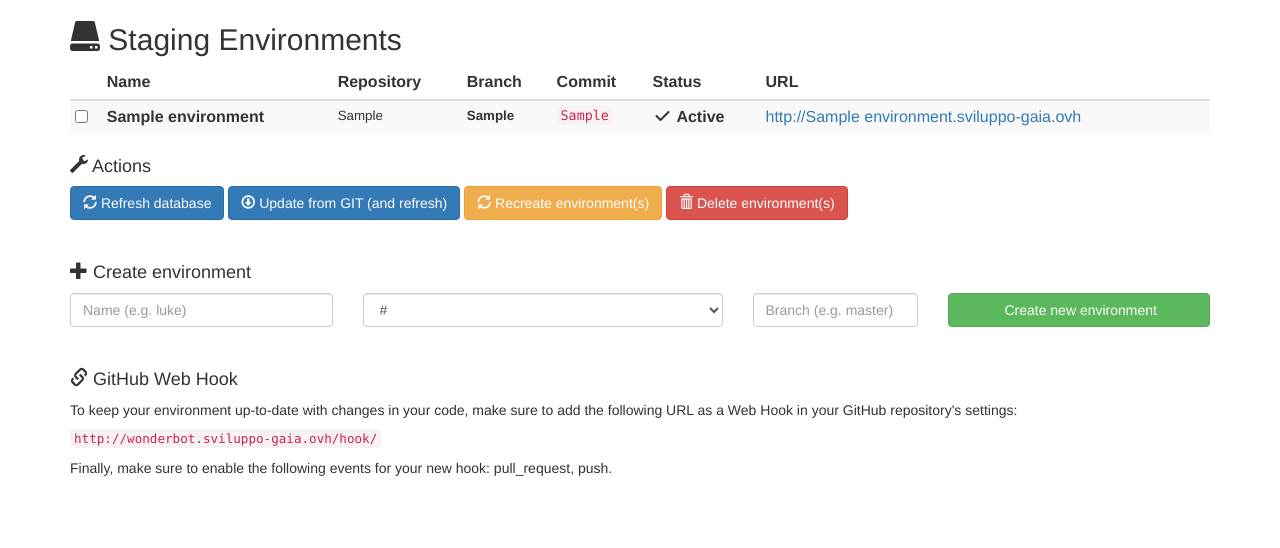
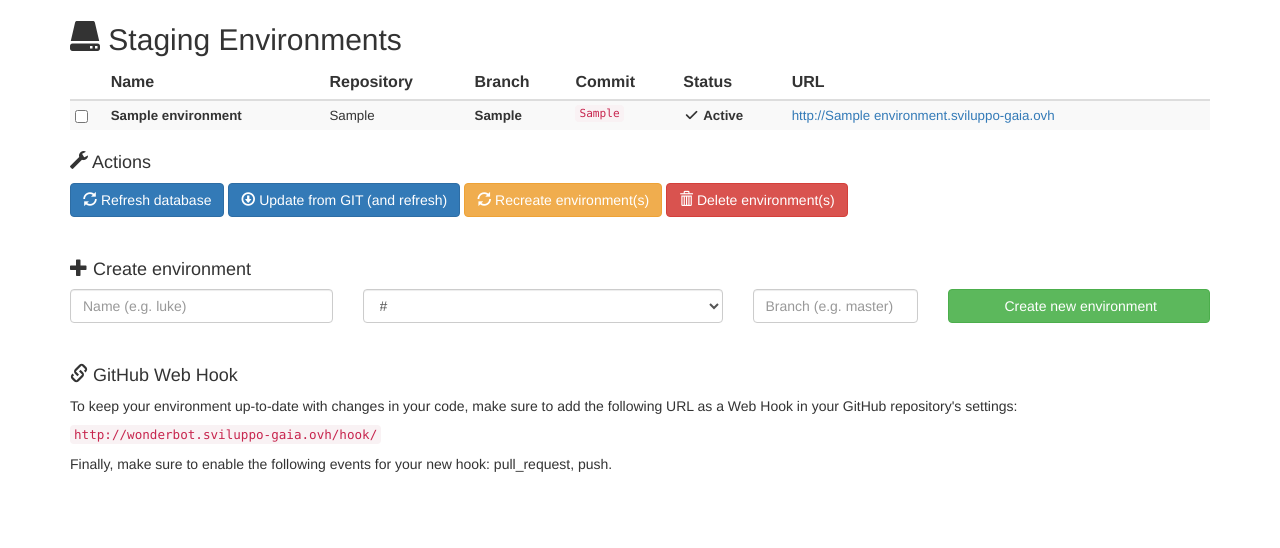
Before and after one commit to CroceRossaItaliana/wonderbot, a Django app: page / in a window 1280 px wide. Shown: the top 548 px of the page. Run offline with Django 3.2, Linux system fonts and the light colour scheme; tables that the repository leaves empty hold one stand-in row (values such as "Sample post"); parts of the project's set-up code (start-up, migrations or seed data) failed here and were passed over; some libraries are stand-ins or nearby versions.

Commit message:
Smaller tableg

```diff
--- a/staging/templates/index.html
+++ b/staging/templates/index.html
@@ -32,15 +32,15 @@
                     <th>URL</th>
                     </thead>
                     {% for environment in environments %}
-                        <tr class="{{ environment.get_display_class }}">
+                        <tr class="{{ environment.get_display_class }}" style="font-size: smaller !important;">
                             <td>
                                 <input type="checkbox" name="environment_ids" value="{{ environment.pk }}"
                                         {% if not environment.status == environment.ACTIVE %}disabled="disabled"{% endif %}
                                 />
                             </td>
                             <td style="font-weight: bold;">{{ environment.name }}</td>
-                            <td style="font-size: smaller;">{{ environment.repository }}</td>
-                            <td style="font-size: smaller; font-weight: bold;">{{ environment.branch }}</td>
+                            <td>{{ environment.repository }}</td>
+                            <td style="font-weight: bold;">{{ environment.branch }}</td>
                             <td><code style="font-size: smaller;">{{ environment.short_sha }}</code></td>
                             <td style="font-weight: bold;">
 
```
